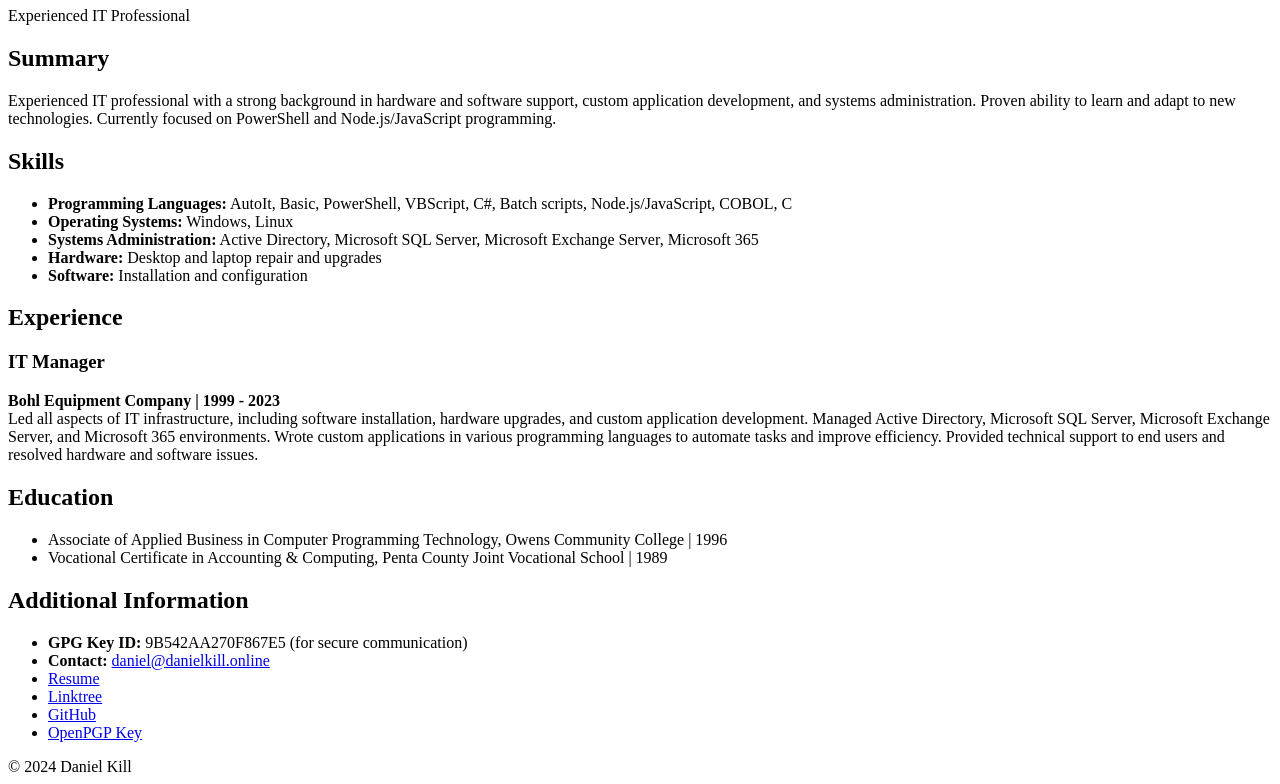
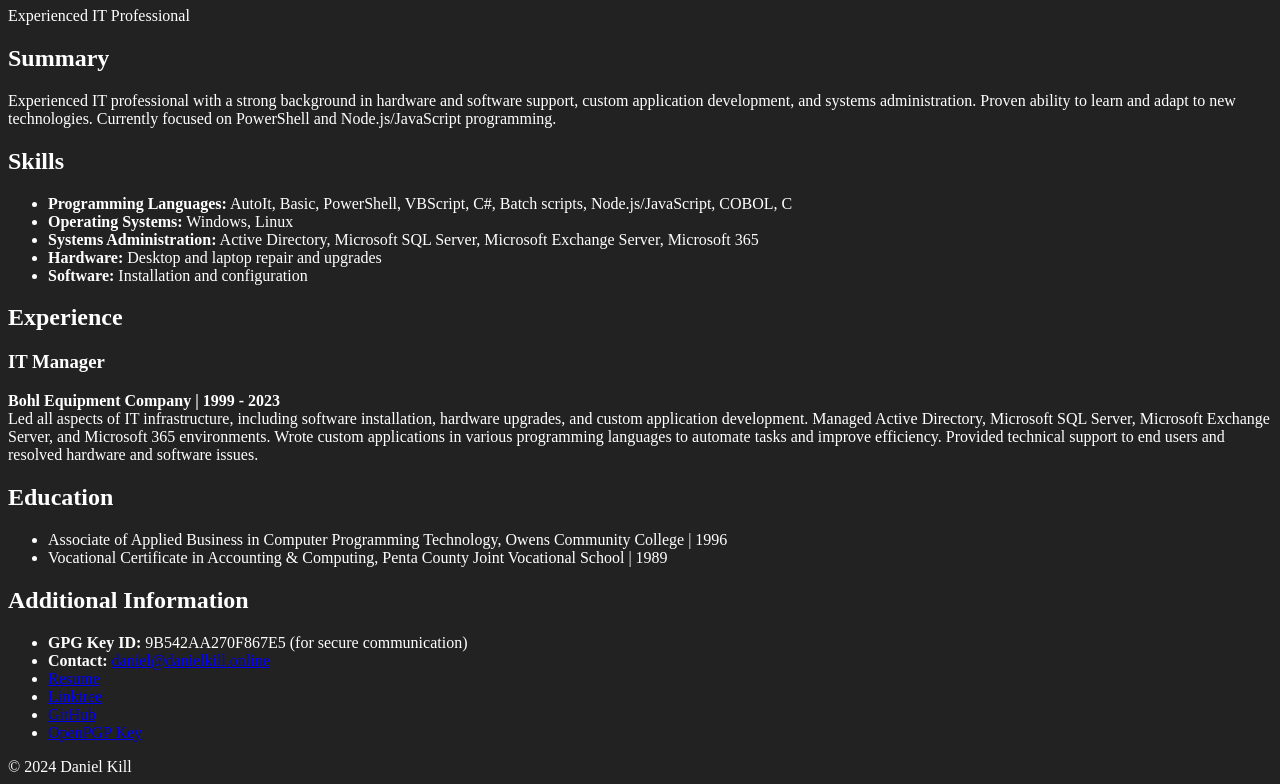
Before and after one commit to Daniel-Kill/Daniel-Kill.github.io, a plain HTML site: page index.html in a window 1280 px wide. Shown: the part 73-857 px from the top of the page. Drawn offline with Linux system fonts and the light colour scheme.

Commit message:
Updated for dark theme

```diff
--- a/index.html
+++ b/index.html
@@ -2,7 +2,18 @@
 <html lang="en">
 <head>
     <meta charset="UTF-8">
-    <meta name="viewport" content="width=device-width, initial-scale=1.0">
+    <head>
+        <meta charset="UTF-8">
+        <meta name="viewport" content="width=device-width, initial-scale=1.0">
+        <title>Daniel Kill - IT Professional</title>
+        <link rel="stylesheet" href="style.css">
+        <style>
+            body {
+                background-color: #222;
+                color: #fff;
+            }
+        </style>
+    </head>
     <title>Daniel Kill - IT Professional</title>
     <link rel="stylesheet" href="style.css"> </head>
 <body>
```
